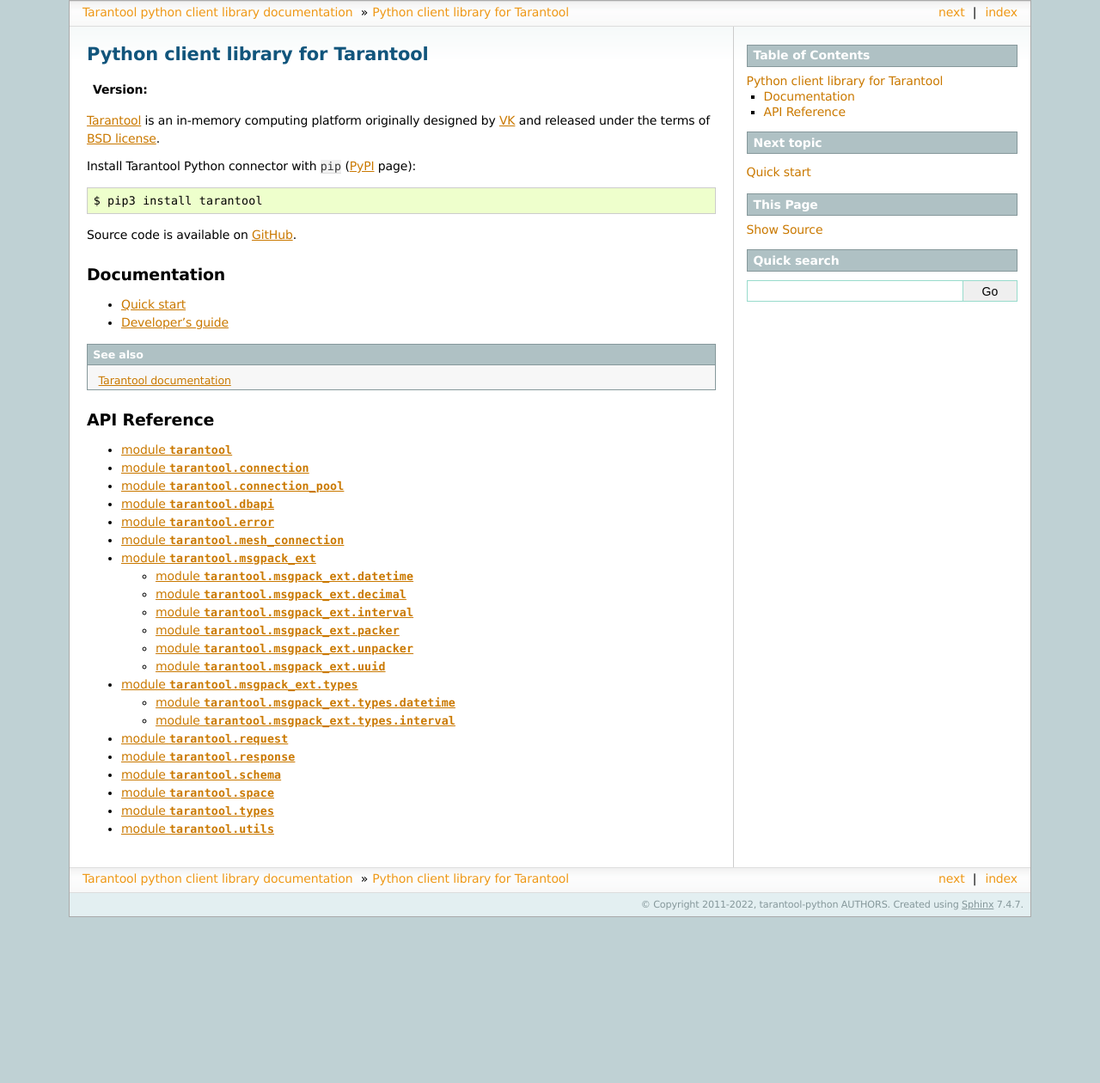
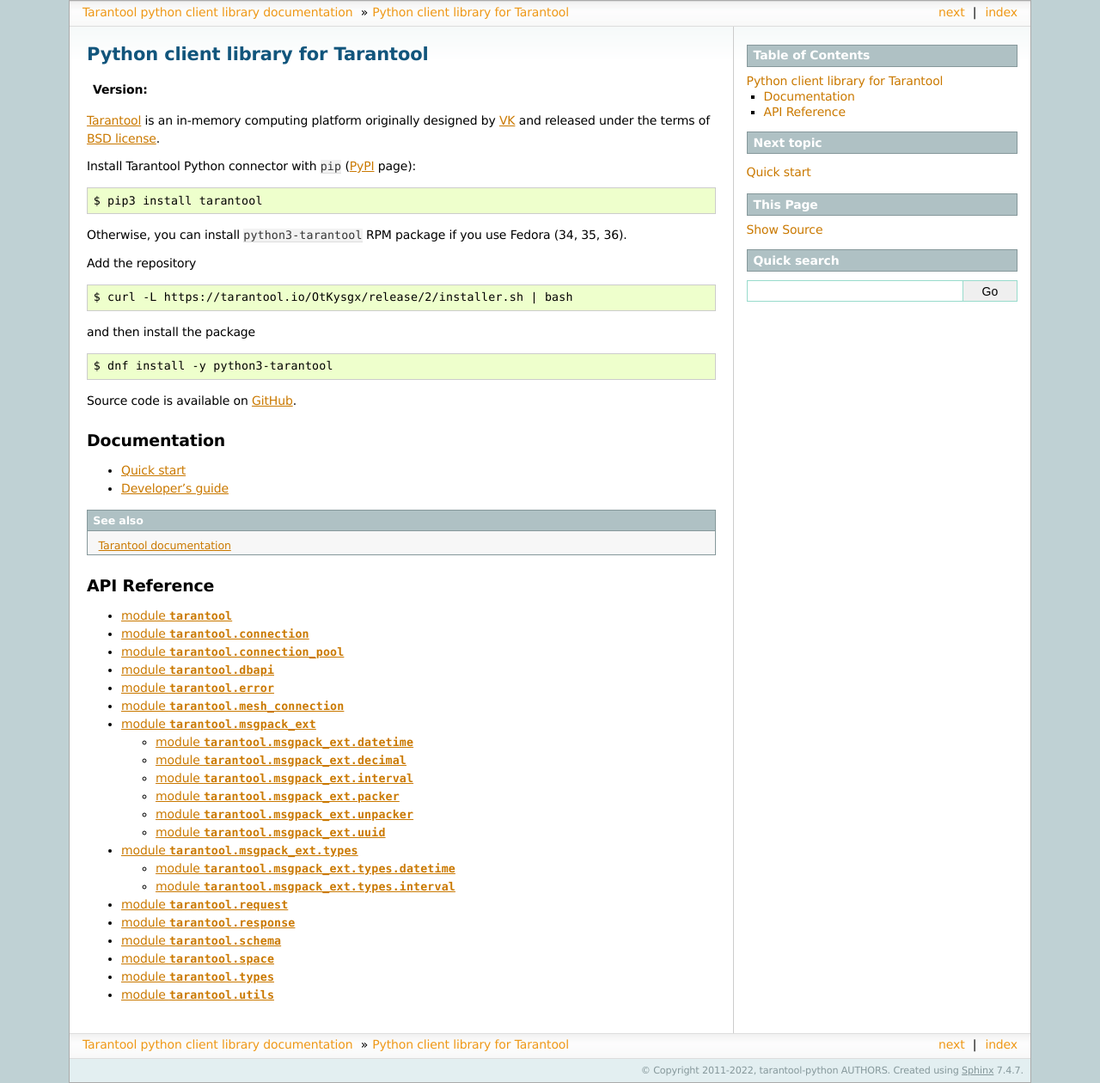
Before and after one commit to tarantool/tarantool-python, a Sphinx documentation site: the page built from docs/source/index.rst, in a window 1280 px wide. Shown: the whole page at 86% size. Built offline with Sphinx 7.4.7, drawn with Linux system fonts in a browser that asks for light colours; the version number could not be read and is left out; before the commit the page ends 1067 px from its top, so only the background shows below that.

Commit message:
cd: publish RPM package
Publish RPM package on tag.

To test, comment "run only on tags" condition, change RWS_REPO
to https://rws-dev.tarantool.org.

See [1] about other OS support.

1. https://github.com/tarantool/tarantool-python/issues/257

Closes #164, part of #198

```diff
--- a/docs/source/index.rst
+++ b/docs/source/index.rst
@@ -13,6 +13,20 @@
 .. code-block:: bash
 
      $ pip3 install tarantool
+
+Otherwise, you can install ``python3-tarantool`` RPM package if you use Fedora (34, 35, 36).
+
+Add the repository
+
+.. code-block:: bash
+
+     $ curl -L https://tarantool.io/OtKysgx/release/2/installer.sh | bash
+
+and then install the package
+
+.. code-block:: bash
+
+     $ dnf install -y python3-tarantool
 
 Source code is available on `GitHub`_.
 
```
Also changed, not shown: CHANGELOG.md (+1 -0 lines), README.rst (+17 -0 lines), 1 other file.
